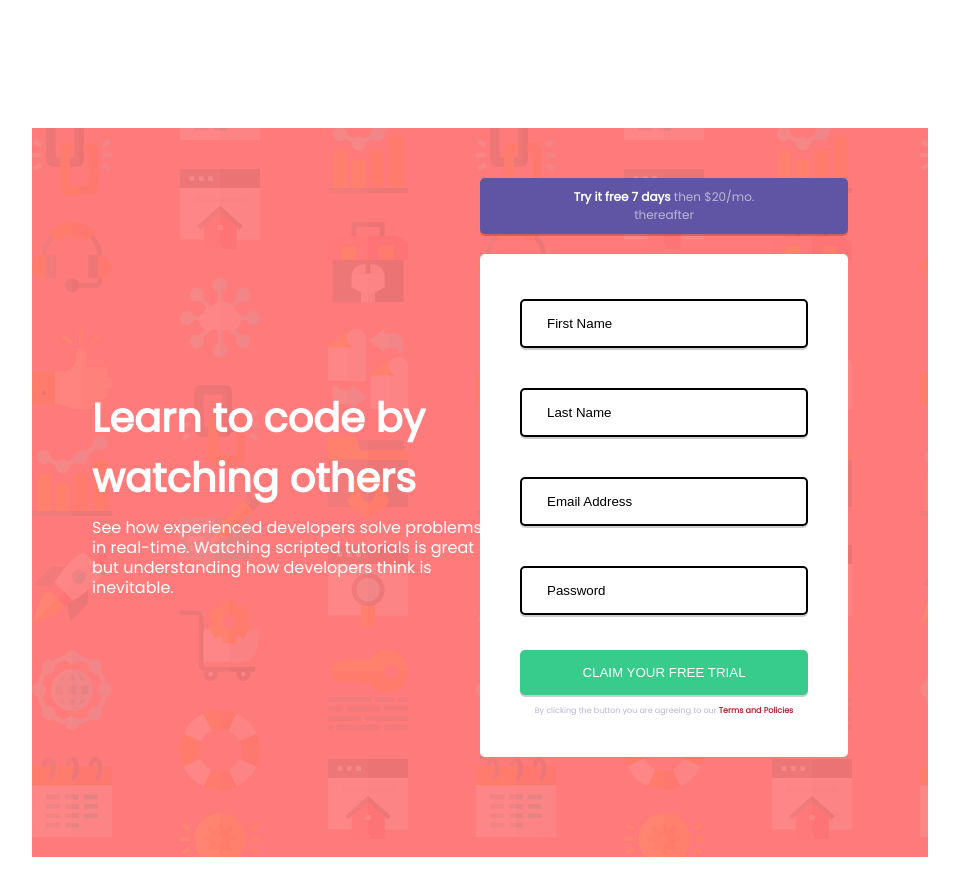
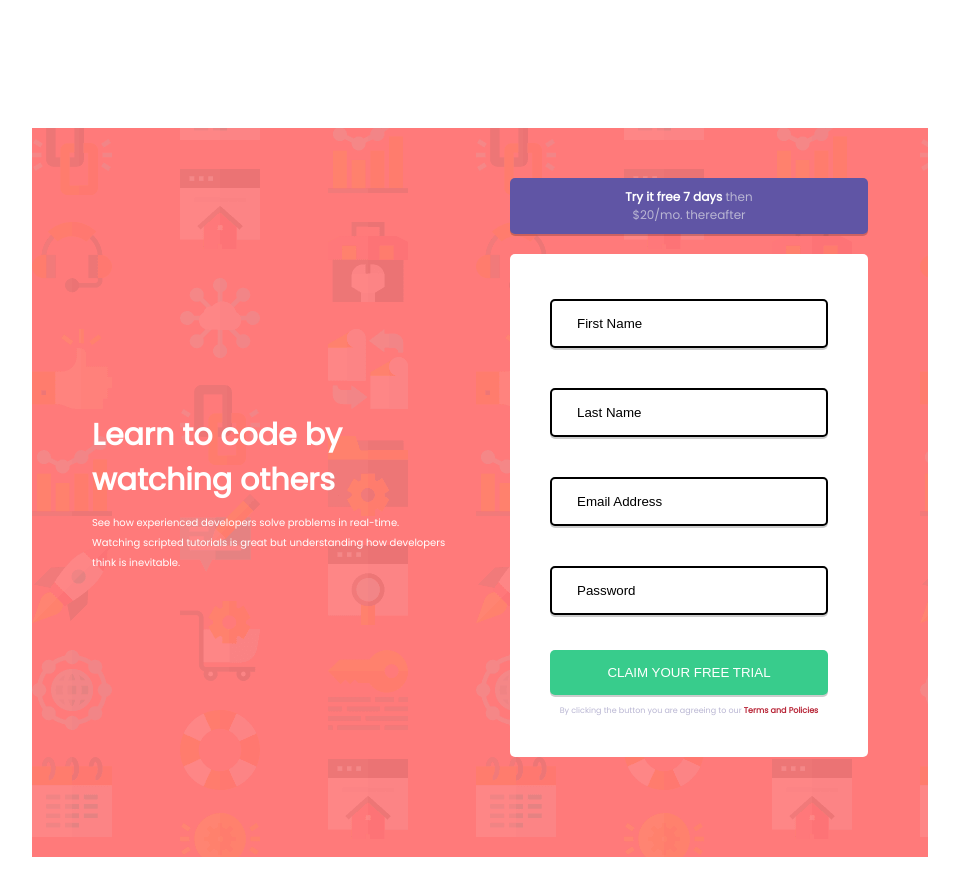
Before and after one commit to Tolulophey/Registration-Form, a plain HTML site: page index.html in a window 1280 px wide. Shown: the whole page, without its empty margins (160-1119 px from the left). Drawn offline with Linux system fonts and the light colour scheme.

Commit message:
desktop updated

```diff
--- a/style.css
+++ b/style.css
@@ -37,22 +37,21 @@ body {
 .left {
   width: 50%;
   margin: auto;
-  padding-left: 30px;
+  padding: 0 30px;
 }
 .left > h2 {
-  width: 400px;
-  font-size: 40px;
+  font-size: 30px;
   margin-bottom: 10px;
 }
 .left > p {
   line-height: 20px;
+  font-size: 10px;
   margin: 0px;
-  width: 400px;
 }
 .right {
   width: 50%;
   margin: auto;
-  padding-right: 50px;
+  padding: 0 30px;
 }
 
 form {
@@ -148,7 +147,7 @@ input[type="submit"] {
   color: #b72234;
   font-weight: bold;
 }
-@media only screen and (max-width: 900px), (max-width: 1200px)  {
+@media only screen and (max-width: 900px) {
 body {
     width: 100%;
     height: 100%;
```
